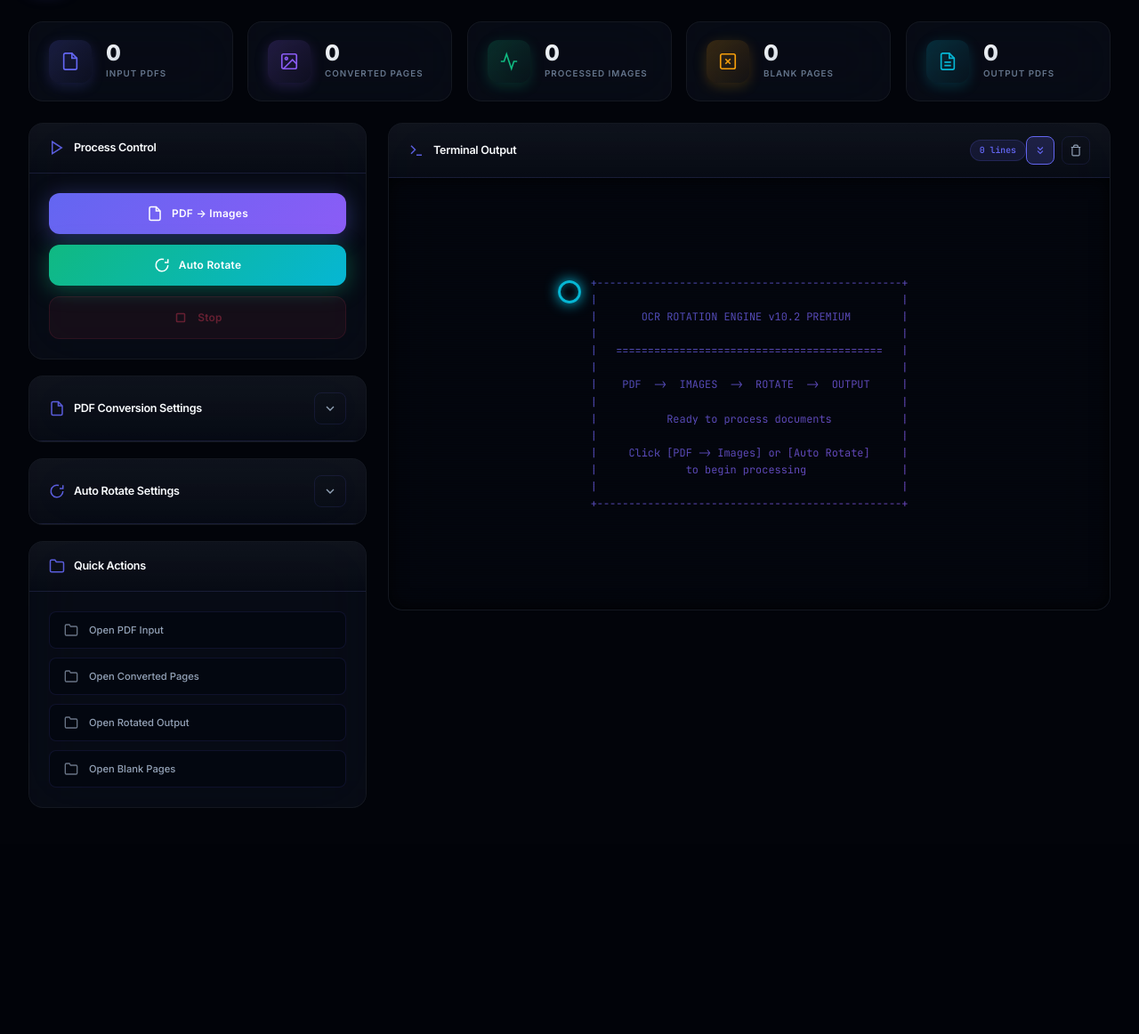
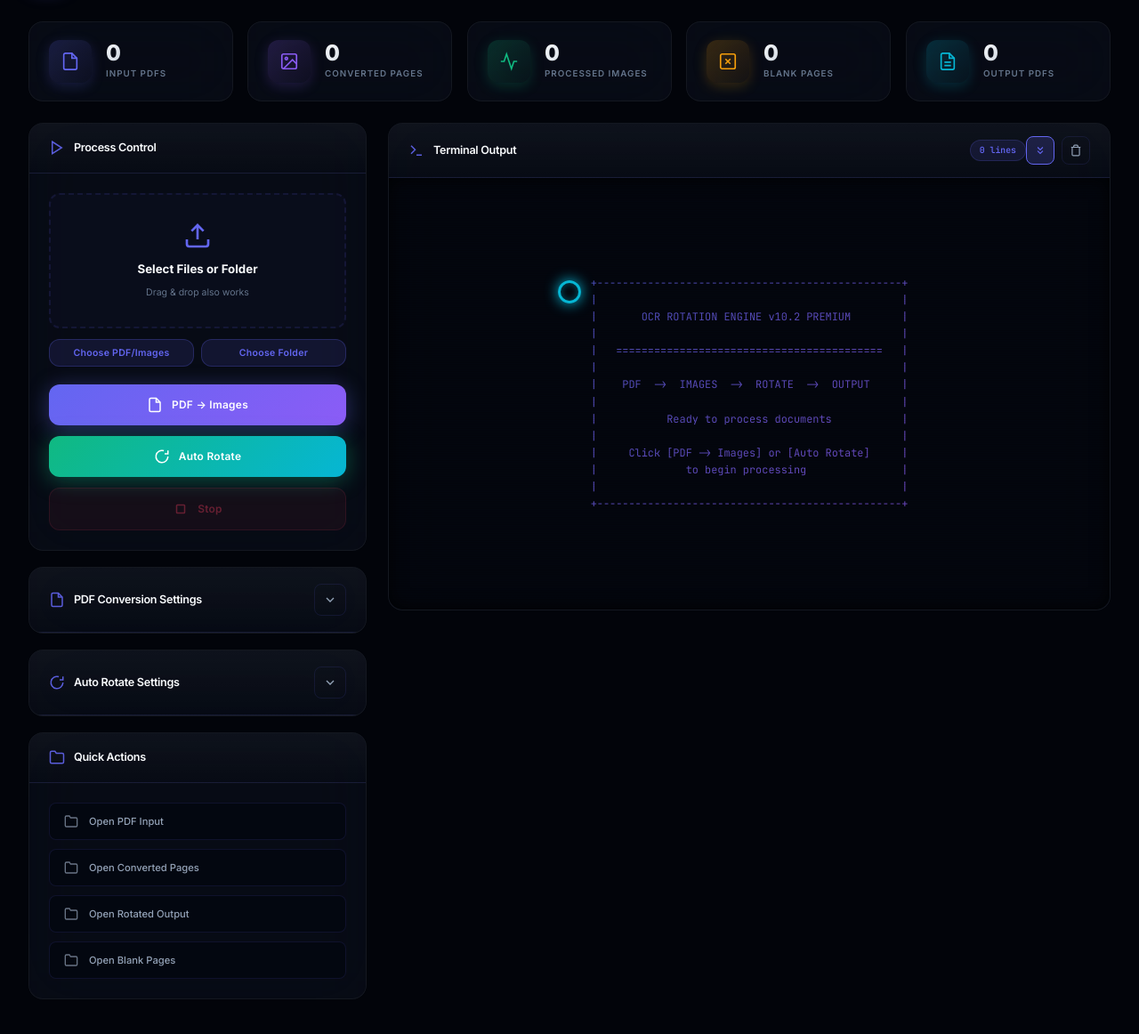
Before and after one commit to Jay9959/OCR_PROJECT, a Flask app: page / in a window 1280 px wide. Shown: the part 72-1234 px from the top of the page at 89% size. Before the commit the page ends 980 px from the top, so only its background shows below. Run offline with Flask 3, Linux system fonts and the light colour scheme; data that the repository does not hold is empty; parts of the project's set-up code (start-up, migrations or seed data) failed here and were passed over.

Commit message:
asdfghjkjklaaaaaa

```diff
--- a/Backend/app.py
+++ b/Backend/app.py
@@ -15,6 +15,8 @@ import re
 import logging
 from pathlib import Path
 from datetime import datetime
+import shutil
+import tempfile
 from flask import Flask, render_template, request, jsonify, Response, send_from_directory
 from flask_cors import CORS
 
@@ -43,9 +45,21 @@ CORS(app, origins=["https://your-vercel-app.vercel.app"])
 # ── Paths ─────────────────────────────────────────────────────
 BASE_DIR = Path(__file__).resolve().parent.parent
 BACKEND_DIR = BASE_DIR / "Backend"
-INPUT_FOLDER = BASE_DIR / "Backend" / "input"
-PDF_PAGE_FOLDER = BASE_DIR / "pdf_page"
-OUTPUT_FOLDER = BASE_DIR / "Output"
+
+# Use /tmp/uploads on Render (Linux), otherwise use local paths
+if os.name == 'posix':
+    TMP_ROOT = Path("/tmp/ocr_engine")
+    INPUT_FOLDER = TMP_ROOT / "input"
+    PDF_PAGE_FOLDER = TMP_ROOT / "pdf_page"
+    OUTPUT_FOLDER = TMP_ROOT / "Output"
+else:
+    INPUT_FOLDER = BASE_DIR / "Backend" / "input"
+    PDF_PAGE_FOLDER = BASE_DIR / "Backend" / "pdf_page"
+    OUTPUT_FOLDER = BASE_DIR / "Output"
+
+# Ensure directories exist
+for p in [INPUT_FOLDER, PDF_PAGE_FOLDER, OUTPUT_FOLDER]:
+    p.mkdir(parents=True, exist_ok=True)
 
 FINALCODE_SCRIPT = BACKEND_DIR / "finalcode.py"
 CONVERT_SCRIPT = BACKEND_DIR / "convert_to_image.py"
@@ -457,10 +471,20 @@ def api_start():
     python_exe = sys.executable
 
     try:
-        # Force UTF-8 in child process to handle emoji in print() statements
+        # Force UTF-8 and pass dynamic paths
         env = os.environ.copy()
         env["PYTHONIOENCODING"] = "utf-8"
         env["PYTHONUTF8"] = "1"
+
+        # Inject paths for the scripts to use
+        env["INPUT_FOLDER"] = str(INPUT_FOLDER)
+        env["PDF_PAGE_FOLDER"] = str(PDF_PAGE_FOLDER)
+        env["OUTPUT_FOLDER"] = str(OUTPUT_FOLDER)
+        env["TEMP_FIXED_FOLDER"] = str(OUTPUT_FOLDER / "temp_fixed")
+        env["BLANK_PAGES_FOLDER"] = str(OUTPUT_FOLDER / "blank_pages")
+        env["REVIEW_FOLDER"] = str(OUTPUT_FOLDER / "review")
+        env["OUTPUT_PDF"] = str(OUTPUT_FOLDER / "Final_Result.pdf")
+        env["CHECKPOINT_FILE"] = str(OUTPUT_FOLDER / "checkpoint.json")
 
         proc = subprocess.Popen(
             [python_exe, str(script)],
@@ -609,18 +633,54 @@ def api_clear_logs():
     return jsonify({"success": True})
 
 
-@app.route("/api/open-folder", methods=["POST"])
-def api_open_folder():
-    """Open a folder in Windows Explorer."""
-    data = request.json or {}
-    folder = data.get("folder", "")
-    if not folder or not Path(folder).exists():
-        return jsonify({"error": "Folder not found"}), 404
-    try:
-        os.startfile(str(folder))
-        return jsonify({"success": True})
-    except Exception as e:
-        return jsonify({"error": str(e)}), 500
+@app.route("/api/upload", methods=["POST"])
+def api_upload():
+    """Handle file uploads (PDFs or Images)."""
+    if "files" not in request.files:
+        return jsonify({"error": "No files part"}), 400
+
+    files = request.files.getlist("files")
+    if not files or files[0].filename == "":
+        return jsonify({"error": "No selected files"}), 400
+
+    # Clear input folder before new upload to avoid mixing sessions
+    if INPUT_FOLDER.exists():
+        shutil.rmtree(INPUT_FOLDER)
+    INPUT_FOLDER.mkdir(parents=True, exist_ok=True)
+
+    uploaded_count = 0
+    for file in files:
+        if file:
+            filename = file.filename
+            # Handle directory structure if sent via webkitdirectory
+            # filename might be "folder/file.jpg"
+            target_path = INPUT_FOLDER / filename
+            target_path.parent.mkdir(parents=True, exist_ok=True)
+            file.save(str(target_path))
+            uploaded_count += 1
+
+    return jsonify({"success": True, "count": uploaded_count})
+
+
+@app.route("/api/download-result")
+def api_download_result():
+    """Zip the output folder and serve it for download."""
+    if not OUTPUT_FOLDER.exists():
+        return jsonify({"error": "Output folder does not exist"}), 404
+
+    # Create a temporary zip file
+    temp_dir = Path(tempfile.gettempdir())
+    zip_path = temp_dir / "OCR_Result"
+
+    # Remove existing zip if any
+    zip_file = zip_path.with_suffix(".zip")
+    if zip_file.exists():
+        zip_file.unlink()
+
+    # Zip the output folder
+    shutil.make_archive(str(zip_path), 'zip', str(OUTPUT_FOLDER))
+
+    return send_from_directory(temp_dir, "OCR_Result.zip", as_attachment=True)
 
 
 # ── Static files ──────────────────────────────────────────────
--- a/Backend/convert_to_image.py
+++ b/Backend/convert_to_image.py
@@ -10,9 +10,9 @@ from tqdm import tqdm
 # =========================
 BASE_DIR = Path(__file__).resolve().parent.parent
 
-# These will be updated by the Dashboard UI
-INPUT_FOLDER = Path(r"Backend/input")
-OUTPUT_FOLDER = Path(r"Backend/pdf_page")
+# These will be updated by the Dashboard UI or Environment Variables
+INPUT_FOLDER = Path(os.getenv("INPUT_FOLDER", r"Backend/input"))
+OUTPUT_FOLDER = Path(os.getenv("PDF_PAGE_FOLDER", r"Backend/pdf_page"))
 
 # image quality settings
 ZOOM_X = 2.0   # 2.0 = good quality
--- a/Backend/static/app.js
+++ b/Backend/static/app.js
@@ -20,6 +20,7 @@ document.addEventListener("DOMContentLoaded", () => {
     initParticles();
     init3DTilt();
     initCustomCursor();
+    initUploadSystem(); // New: Initialize upload listeners
     document.getElementById("btnAutoScroll").classList.add("active");
 
     // Inject Welcome Art safely
@@ -184,6 +185,14 @@ function updateStatusUI(data) {
     btnConvert.disabled = isRunning;
     btnRotate.disabled = isRunning;
     btnStop.disabled = !isRunning;
+
+    // Download button visibility
+    const btnDownload = document.getElementById("btnDownload");
+    if (data.status === "finished") {
+        btnDownload.style.display = "flex";
+    } else if (data.status === "running") {
+        btnDownload.style.display = "none";
+    }
 
     // Progress
     if (data.status === "running" || data.status === "finished") {
@@ -510,3 +519,93 @@ function initCustomCursor() {
     const observer = new MutationObserver(attachHoverEvents);
     observer.observe(document.body, { childList: true, subtree: true });
 }
+
+// ── Upload System ──────────────────────────────────
+let selectedFiles = [];
+
+function initUploadSystem() {
+    const fileInput = document.getElementById("fileInput");
+    const folderInput = document.getElementById("folderInput");
+    const uploadBox = document.getElementById("uploadBox");
+
+    const handleFiles = (files) => {
+        selectedFiles = Array.from(files);
+        if (selectedFiles.length > 0) {
+            document.getElementById("selectedFilesInfo").style.display = "flex";
+            document.getElementById("fileCountText").textContent = `${selectedFiles.length} files selected`;
+            showToast(`${selectedFiles.length} files ready for upload`, "info");
+        }
+    };
+
+    fileInput.addEventListener("change", e => handleFiles(e.target.files));
+    folderInput.addEventListener("change", e => handleFiles(e.target.files));
+
+    // Drag and Drop
+    if (uploadBox) {
+        uploadBox.addEventListener("dragover", e => {
+            e.preventDefault();
+            uploadBox.classList.add("dragover");
+        });
+        ["dragleave", "dragend"].forEach(ev => {
+            uploadBox.addEventListener(ev, () => uploadBox.classList.remove("dragover"));
+        });
+        uploadBox.addEventListener("drop", e => {
+            e.preventDefault();
+            uploadBox.classList.remove("dragover");
+            handleFiles(e.dataTransfer.files);
+        });
+    }
+}
+
+async function uploadFiles() {
+    if (selectedFiles.length === 0) return;
+
+    const btnUpload = document.getElementById("btnUpload");
+    btnUpload.disabled = true;
+    const btnText = btnUpload.querySelector("span");
+    const originalText = btnText.textContent;
+    btnText.textContent = "Uploading...";
+
+    const formData = new FormData();
+    selectedFiles.forEach(file => {
+        // webkitRelativePath used for folders
+        const path = file.webkitRelativePath || file.name;
+        formData.append("files", file, path);
+    });
+
+    try {
+        const res = await fetch("/api/upload", {
+            method: "POST",
+            body: formData
+        });
+        const data = await res.json();
+
+        if (data.success) {
+            showToast(`Successfully uploaded ${data.count} files`, "success");
+
+            // Auto-start appropriate process
+            const hasPdf = selectedFiles.some(f => f.name.toLowerCase().endsWith(".pdf"));
+            if (hasPdf) {
+                startProcess('convert');
+            } else {
+                startProcess('rotate');
+            }
+
+            // Reset selection
+            selectedFiles = [];
+            document.getElementById("selectedFilesInfo").style.display = "none";
+        } else {
+            showToast(data.error || "Upload failed", "error");
+        }
+    } catch (e) {
+        showToast("Upload error: " + e.message, "error");
+    } finally {
+        btnUpload.disabled = false;
+        btnText.textContent = originalText;
+    }
+}
+
+async function downloadResult() {
+    showToast("Preparing download...", "info");
+    window.location.href = "/api/download-result";
+}
--- a/Backend/static/style.css
+++ b/Backend/static/style.css
@@ -667,6 +667,117 @@ body {
 }
 
 /* ── Control Buttons ───────────────────────────────────────────────────────── */
+.upload-system {
+  margin-bottom: 20px;
+}
+
+.upload-controls {
+  display: flex;
+  flex-direction: column;
+  gap: 12px;
+}
+
+.upload-box {
+  display: block;
+  border: 2px dashed var(--glass-border);
+  border-radius: var(--radius-md);
+  padding: 30px 20px;
+  text-align: center;
+  background: rgba(99, 102, 241, 0.03);
+  transition: all var(--transition-base);
+  cursor: pointer;
+  position: relative;
+  overflow: hidden;
+}
+
+.upload-box:hover, .upload-box.dragover {
+  border-color: var(--accent-blue);
+  background: rgba(99, 102, 241, 0.08);
+  box-shadow: inset 0 0 20px rgba(99, 102, 241, 0.1);
+}
+
+.upload-box.dragover {
+  transform: scale(1.02);
+}
+
+.upload-content {
+  display: flex;
+  flex-direction: column;
+  align-items: center;
+  gap: 8px;
+  pointer-events: none;
+}
+
+.upload-icon {
+  width: 32px;
+  height: 32px;
+  color: var(--accent-blue);
+  margin-bottom: 4px;
+}
+
+.upload-text {
+  font-weight: 700;
+  color: var(--text-primary);
+  font-size: 0.95rem;
+}
+
+.upload-hint {
+  font-size: 0.75rem;
+  color: var(--text-tertiary);
+}
+
+.upload-actions {
+  display: flex;
+  gap: 8px;
+}
+
+.upload-actions .btn-sm {
+  padding: 8px 12px;
+  font-size: 0.75rem;
+  flex: 1;
+  margin-top: 0;
+}
+
+.selected-files-info {
+  display: flex;
+  align-items: center;
+  justify-content: space-between;
+  padding: 12px 16px;
+  background: rgba(16, 185, 129, 0.08);
+  border: 1px solid rgba(16, 185, 129, 0.2);
+  border-radius: var(--radius-md);
+  margin-top: 4px;
+  animation: slideInDown 0.3s ease-out;
+}
+
+@keyframes slideInDown {
+  from { opacity: 0; transform: translateY(-10px); }
+  to { opacity: 1; transform: translateY(0); }
+}
+
+#fileCountText {
+  font-size: 0.8rem;
+  font-weight: 600;
+  color: var(--accent-emerald);
+}
+
+.btn-upload {
+  padding: 8px 14px;
+  font-size: 0.8rem;
+}
+
+.btn-download {
+  background: var(--gradient-success);
+  box-shadow: 0 4px 25px var(--glow-emerald);
+  animation: pulseSuccess 2s infinite;
+}
+
+@keyframes pulseSuccess {
+  0% { box-shadow: 0 0 0 0 rgba(16, 185, 129, 0.4); }
+  70% { box-shadow: 0 0 0 10px rgba(16, 185, 129, 0); }
+  100% { box-shadow: 0 0 0 0 rgba(16, 185, 129, 0); }
+}
+
 .control-buttons {
   display: flex;
   flex-direction: column;
--- a/Backend/templates/index.html
+++ b/Backend/templates/index.html
@@ -144,21 +144,66 @@
                         </h2>
                     </div>
                     <div class="card-body">
+                        <div class="upload-system">
+                            <div class="upload-controls">
+                                <label class="upload-box" id="uploadBox">
+                                    <input type="file" id="fileInput" multiple hidden>
+                                    <input type="file" id="folderInput" webkitdirectory directory multiple hidden>
+                                    <div class="upload-content">
+                                        <svg viewBox="0 0 24 24" fill="none" stroke="currentColor" stroke-width="2" class="upload-icon">
+                                            <path d="M21 15v4a2 2 0 0 1-2 2H5a2 2 0 0 1-2-2v-4" />
+                                            <polyline points="17 8 12 3 7 8" />
+                                            <line x1="12" y1="3" x2="12" y2="15" />
+                                        </svg>
+                                        <span class="upload-text">Select Files or Folder</span>
+                                        <span class="upload-hint">Drag & drop also works</span>
+                                    </div>
+                                </label>
+                                <div class="upload-actions">
+                                    <button class="btn btn-secondary btn-sm" onclick="document.getElementById('fileInput').click()">
+                                        Choose PDF/Images
+                                    </button>
+                                    <button class="btn btn-secondary btn-sm" onclick="document.getElementById('folderInput').click()">
+                                        Choose Folder
+                                    </button>
+                                </div>
+                                <div class="selected-files-info" id="selectedFilesInfo" style="display:none;">
+                                    <span id="fileCountText">0 files selected</span>
+                                    <button class="btn btn-primary btn-upload" id="btnUpload" onclick="uploadFiles()">
+                                        <svg viewBox="0 0 24 24" fill="none" stroke="currentColor" stroke-width="2">
+                                            <path d="M21 15v4a2 2 0 0 1-2 2H5a2 2 0 0 1-2-2v-4" />
+                                            <polyline points="17 8 12 3 7 8" />
+                                            <line x1="12" y1="3" x2="12" y2="15" />
+                                        </svg>
+                                        <span>Upload & Start</span>
+                                    </button>
+                                </div>
+                            </div>
+                        </div>
+
                         <div class="control-buttons">
                             <button class="btn btn-primary btn-convert" id="btnConvert"
-                                onclick="startProcess('convert')">
+                                onclick="startProcess('convert')" disabled>
                                 <svg viewBox="0 0 24 24" fill="none" stroke="currentColor" stroke-width="2">
                                     <path d="M14 2H6a2 2 0 0 0-2 2v16a2 2 0 0 0 2 2h12a2 2 0 0 0 2-2V8z" />
                                     <polyline points="14 2 14 8 20 8" />
                                 </svg>
                                 <span>PDF → Images</span>
                             </button>
-                            <button class="btn btn-primary btn-rotate" id="btnRotate" onclick="startProcess('rotate')">
+                            <button class="btn btn-primary btn-rotate" id="btnRotate" onclick="startProcess('rotate')" disabled>
                                 <svg viewBox="0 0 24 24" fill="none" stroke="currentColor" stroke-width="2">
                                     <path d="M21 12a9 9 0 11-6.22-8.56" />
                                     <path d="M21 3v5h-5" />
                                 </svg>
                                 <span>Auto Rotate</span>
+                            </button>
+                            <button class="btn btn-success btn-download" id="btnDownload" onclick="downloadResult()" style="display:none;">
+                                <svg viewBox="0 0 24 24" fill="none" stroke="currentColor" stroke-width="2">
+                                    <path d="M21 15v4a2 2 0 0 1-2 2H5a2 2 0 0 1-2-2v-4" />
+                                    <polyline points="7 10 12 15 17 10" />
+                                    <line x1="12" y1="15" x2="12" y2="3" />
+                                </svg>
+                                <span>Download Result</span>
                             </button>
                             <button class="btn btn-danger" id="btnStop" onclick="stopProcess()" disabled>
                                 <svg viewBox="0 0 24 24" fill="none" stroke="currentColor" stroke-width="2">
```
Also changed, not shown: Backend/finalcode.py (+7 -7 lines).
